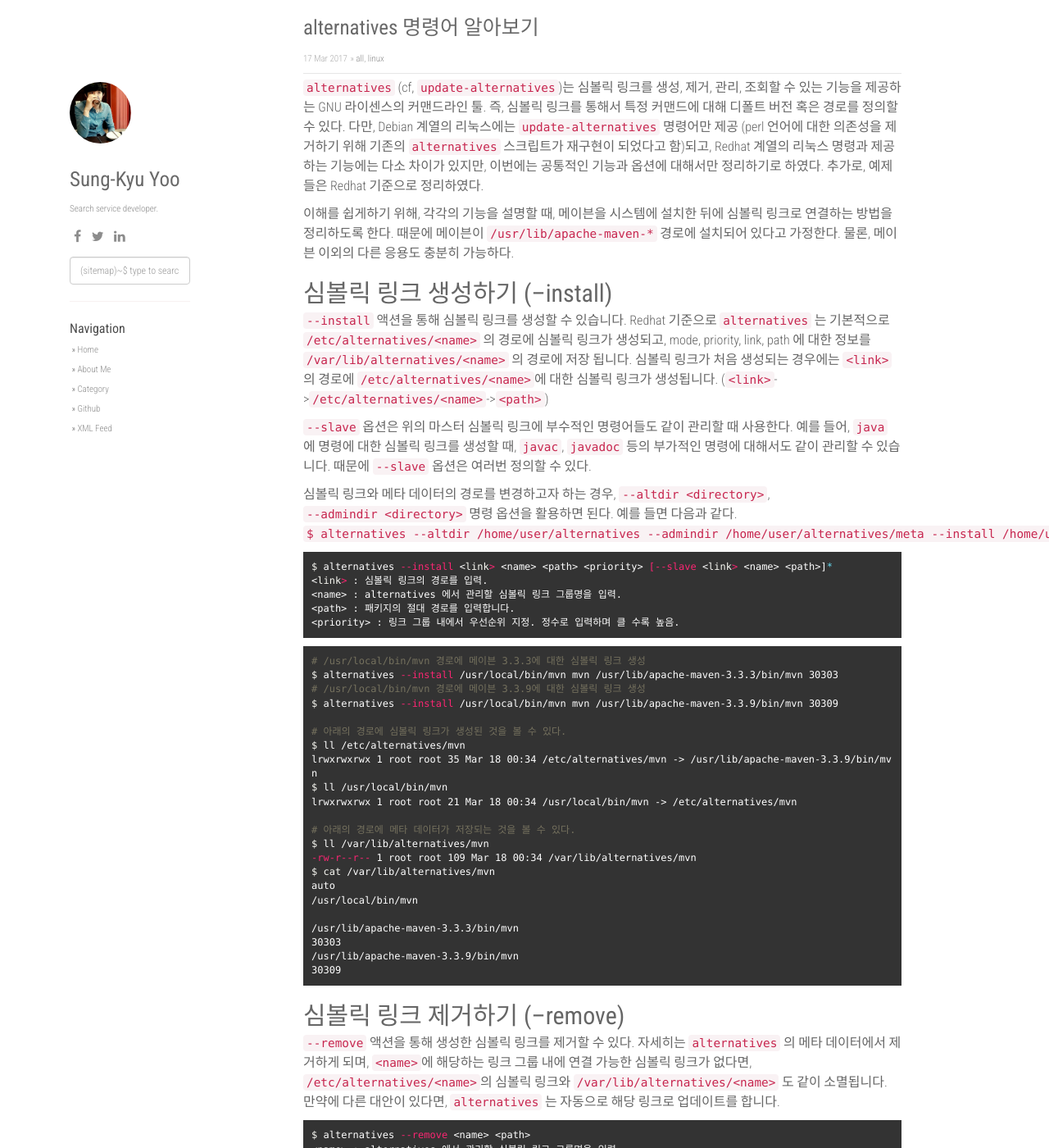
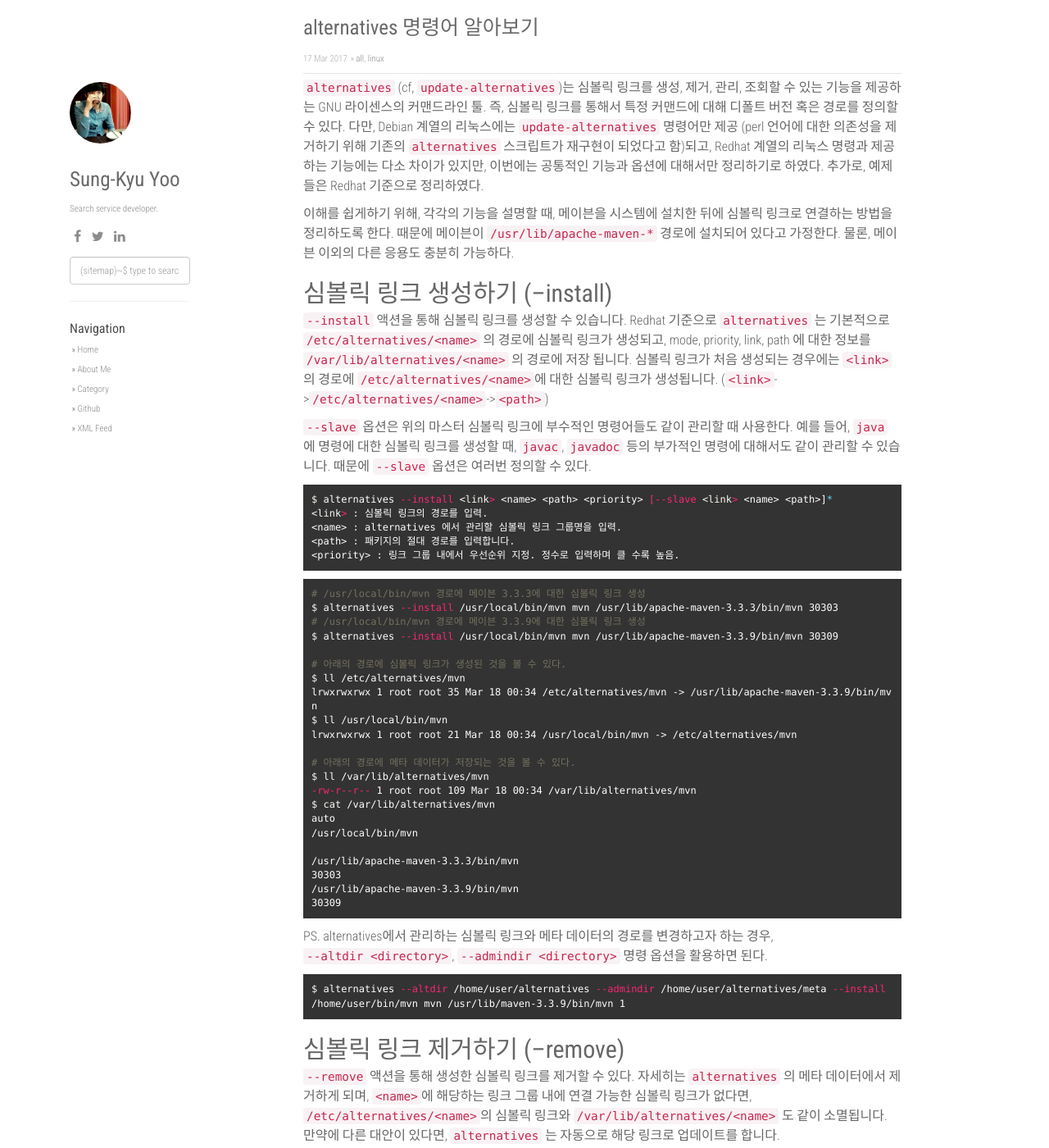
Before and after one commit to skyoo2003/skyoo2003.github.io, a Jekyll site: the page built from _posts/2017-03-17-what-is-alternatives-command.md, in a window 1280 px wide and 1400 px high. Shown: the whole window at 82% size. Built offline with Jekyll 4.4.1, drawn with Linux system fonts in a browser that asks for light colours; nearby versions of some CDN libraries; comment, search, counter and statistics services are not loaded.

Commit message:
Update a post

````diff
--- a/_posts/2017-03-17-what-is-alternatives-command.md
+++ b/_posts/2017-03-17-what-is-alternatives-command.md
@@ -16,8 +16,6 @@ published: true
 `--install` 액션을 통해 심볼릭 링크를 생성할 수 있습니다. Redhat 기준으로 `alternatives` 는 기본적으로 `/etc/alternatives/<name>` 의 경로에 심볼릭 링크가 생성되고, mode, priority, link, path 에 대한 정보를 `/var/lib/alternatives/<name>` 의 경로에 저장 됩니다. 심볼릭 링크가 처음 생성되는 경우에는 `<link>`의 경로에 `/etc/alternatives/<name>`에 대한 심볼릭 링크가 생성됩니다. (`<link>`->`/etc/alternatives/<name>`->`<path>`)
 
 `--slave` 옵션은 위의 마스터 심볼릭 링크에 부수적인 명령어들도 같이 관리할 때 사용한다. 예를 들어, `java` 에 명령에 대한 심볼릭 링크를 생성할 때, `javac`, `javadoc` 등의 부가적인 명령에 대해서도 같이 관리할 수 있습니다. 때문에 `--slave` 옵션은 여러번 정의할 수 있다.
-
-심볼릭 링크와 메타 데이터의 경로를 변경하고자 하는 경우, `--altdir <directory>`, `--admindir <directory>` 명령 옵션을 활용하면 된다. 예를 들면 다음과 같다. `$ alternatives --altdir /home/user/alternatives --admindir /home/user/alternatives/meta --install /home/user/bin/mvn mvn /usr/lib/maven-3.3.9/bin/mvn 1`
 
 ```bash
 $ alternatives --install <link> <name> <path> <priority> [--slave <link> <name> <path>]*
@@ -51,6 +49,13 @@ auto
 /usr/lib/apache-maven-3.3.9/bin/mvn
 30309
 ```
+
+PS. alternatives에서 관리하는 심볼릭 링크와 메타 데이터의 경로를 변경하고자 하는 경우, `--altdir <directory>`, `--admindir <directory>` 명령 옵션을 활용하면 된다.
+
+```bash
+$ alternatives --altdir /home/user/alternatives --admindir /home/user/alternatives/meta --install /home/user/bin/mvn mvn /usr/lib/maven-3.3.9/bin/mvn 1
+```
+
 
 ## 심볼릭 링크 제거하기 (--remove)
 
````
